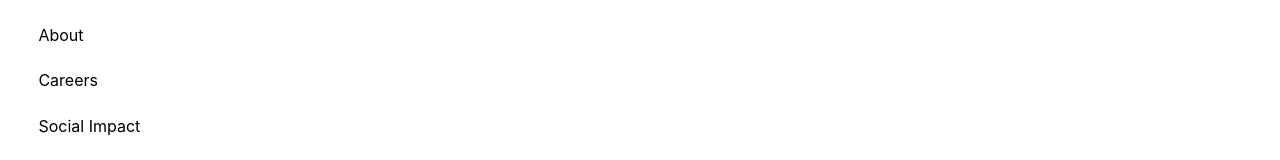
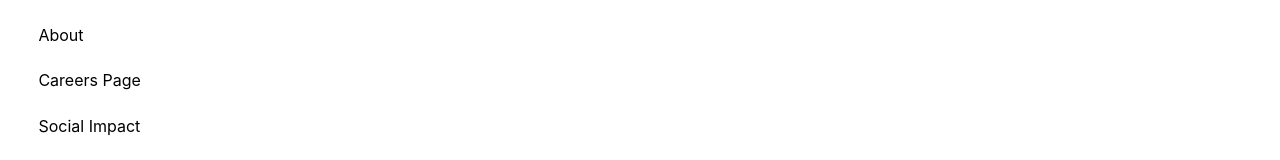
Before and after one commit to ruthmatieu/lavabeans-coffee-app, a React (Create React App) app: page /gifts in a window 1280 px wide. Shown: the part 198-358 px from the top of the page. Built offline with nearby package versions, Linux system fonts and the light colour scheme.

Commit message:
made changes to footer

```diff
--- a/src/components/Footer.js
+++ b/src/components/Footer.js
@@ -8,7 +8,7 @@ class Footer extends React.Component {
                     <p>About</p>
                 </div>
                 <div>
-                    <p>Careers</p>
+                    <p>Careers Page</p>
                 </div>
                 <div>
                     <p>Social Impact</p>
```
